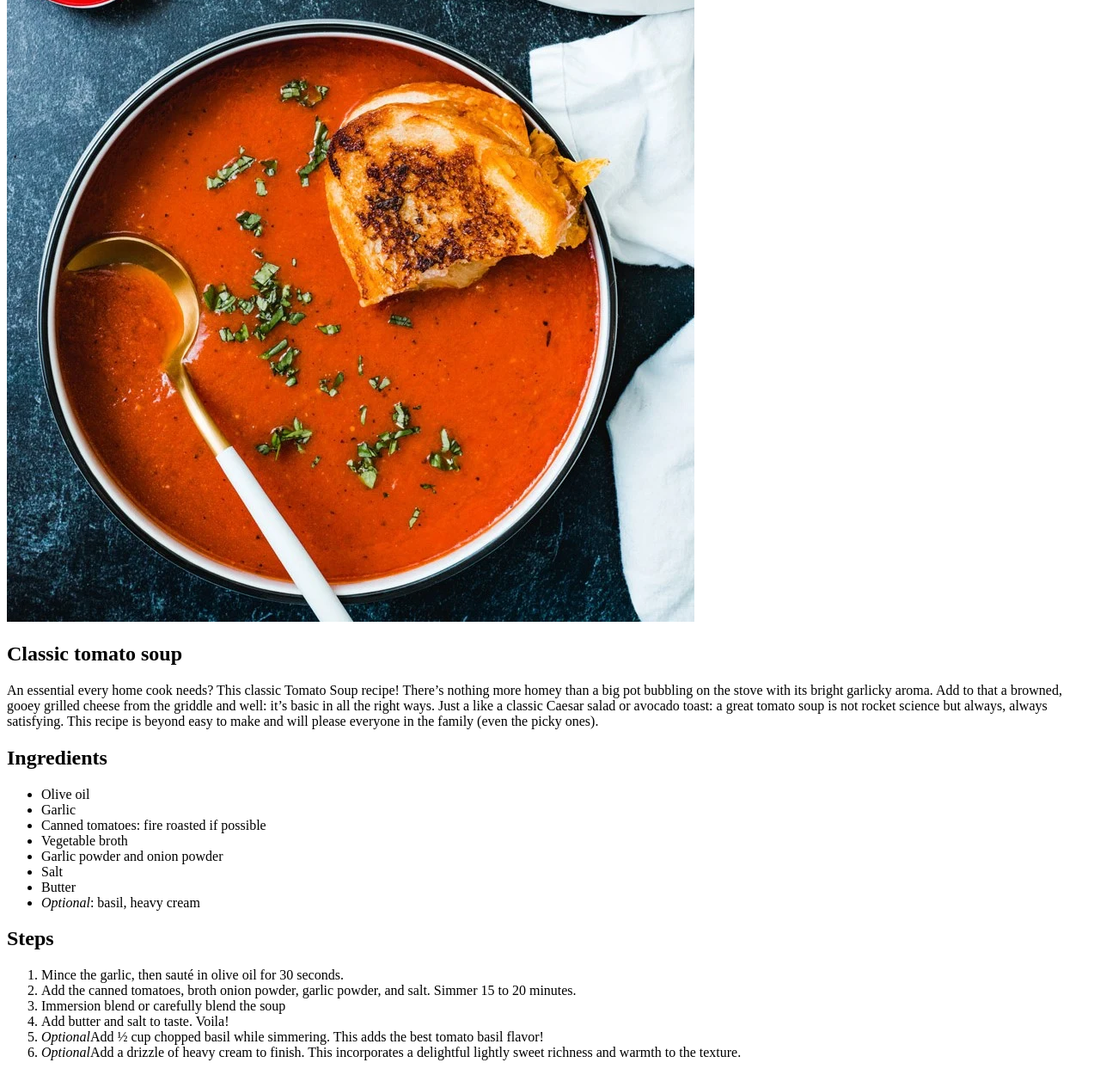
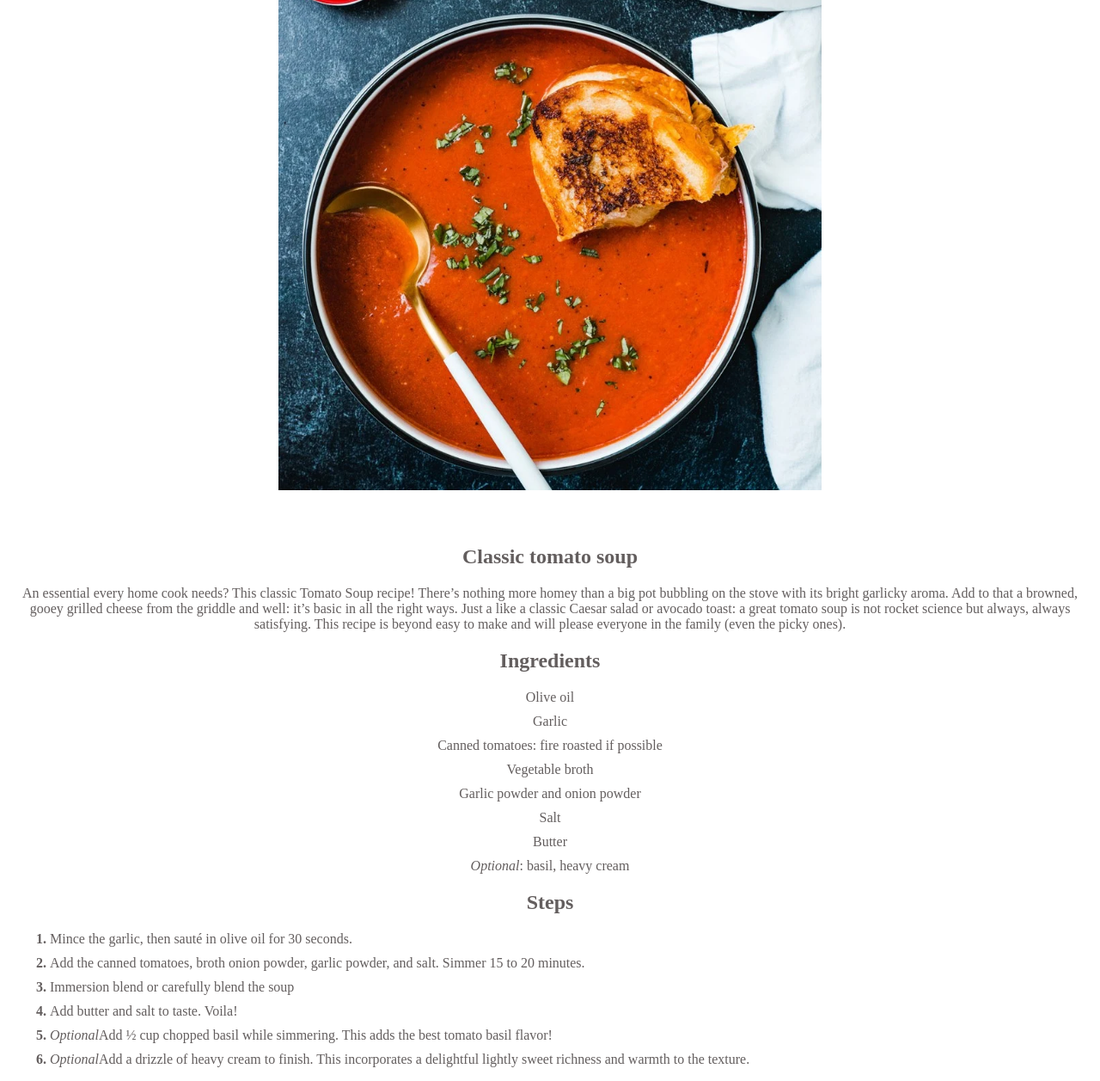
Before and after one commit to astridfeo/odin-recipes, a plain HTML site: page recipes/tomato_soup.html in a window 1280 px wide. Shown: the part 156-1413 px from the top of the page at 86% size. Drawn offline with Linux system fonts and the light colour scheme.

Commit message:
Add css styling

```diff
--- a/recipes/tomato_soup.html
+++ b/recipes/tomato_soup.html
@@ -1,6 +1,7 @@
 <!DOCTYPE html>
 <html lang="en">
     <head>
+        <link rel="stylesheet" href="../style.css">
         <meta charset="utf-8">
         <title>Tomato soup</title>
     </head>
@@ -16,7 +17,7 @@
             a great tomato soup is not rocket science but always, always satisfying.
             This recipe is beyond easy to make and will please everyone in the family (even the picky ones).</p>
         <h2>Ingredients</h2>
-        <ul>
+        <ul class="ingredients">
             <li>Olive oil</li>
             <li>Garlic</li>
             <li>Canned tomatoes: fire roasted if possible</li>
@@ -27,7 +28,7 @@
             <li><em>Optional</em>: basil, heavy cream</li>
         </ul>
         <h2>Steps</h2>
-        <ol>
+        <ol class="steps">
             <li>Mince the garlic, then sauté in olive oil for 30 seconds.</li>
             <li>Add the canned tomatoes, broth onion powder, garlic powder, and salt. Simmer 15 to 20 minutes.</li>
             <li>Immersion blend or carefully blend the soup</li>
--- /dev/null
+++ b/style.css
@@ -0,0 +1,39 @@
+* {
+    color: rgb(99, 94, 94);
+    text-align: center;
+}
+
+h1 {
+    margin: 0;
+    font-size: 40px;
+}
+
+ul {
+    list-style: inside;
+    list-style-type: none;
+    padding: 0;
+    margin: 0;
+}
+
+img {
+    width: 50%;
+    height: auto;
+    margin: 40px;
+}
+
+a {
+    font-size: 28px;
+}
+
+ul>li {
+    margin: 10px;
+}
+
+ol > li::marker {
+    font-weight: bold;
+}
+
+ol>li {
+    text-align: left;
+    margin: 10px;
+}
```
Also changed, not shown: index.html (+5 -1 lines), recipes/lasagna.html (+1 -0 lines), recipes/oreo_cheesecake_bars.html (+1 -0 lines).
